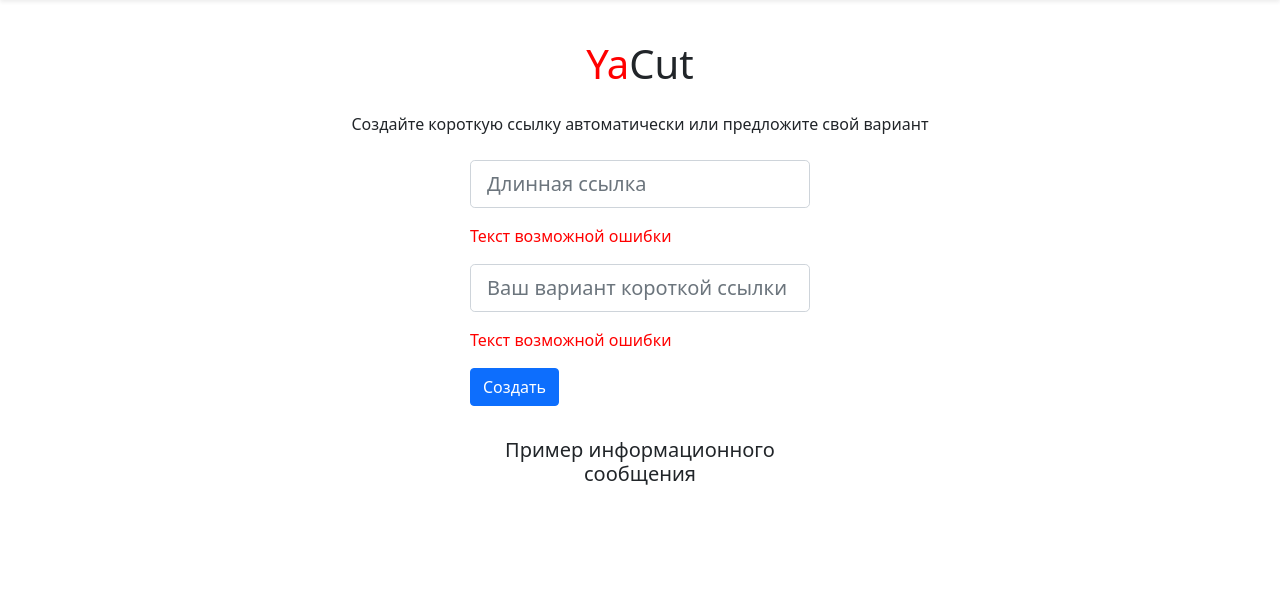
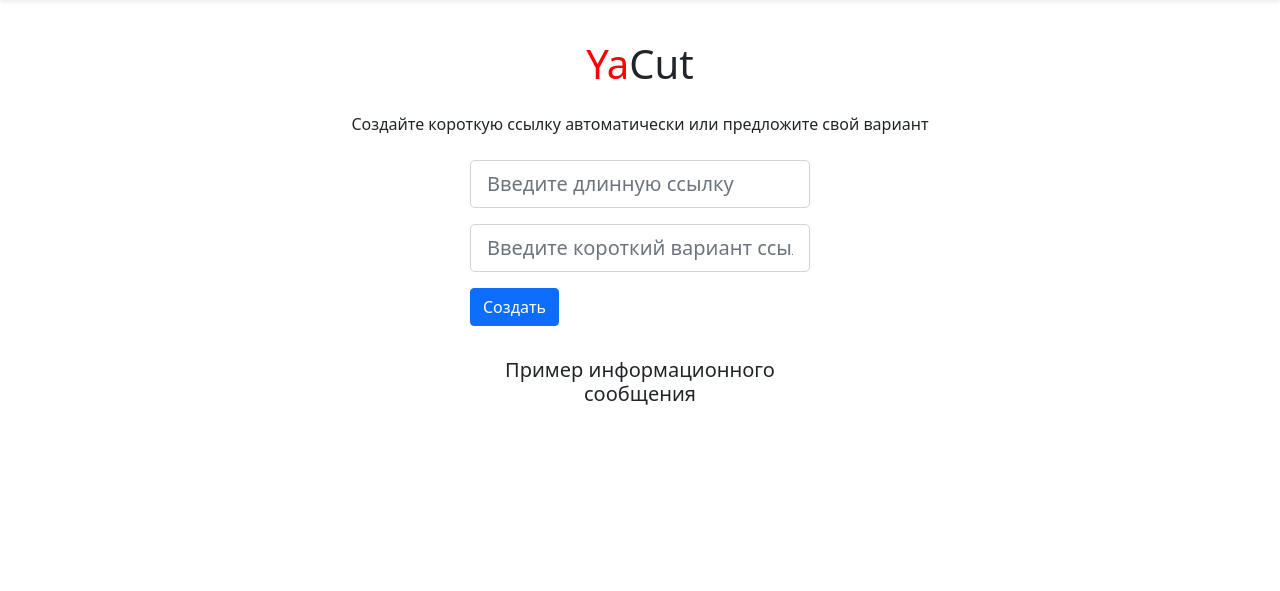
Before and after one commit to avnosov3/Yacut, a Flask app: page / in a window 1280 px wide. Shown: the part 56-647 px from the top of the page. Run offline with Flask 2, Linux system fonts and the light colour scheme; some libraries are stand-ins or nearby versions.

Commit message:
working with forms

```diff
--- a/yacut/forms.py
+++ b/yacut/forms.py
@@ -1,11 +1,11 @@
 from flask_wtf import FlaskForm
 from wtforms import URLField, SubmitField
-from wtforms.validators import DataRequired, Optional, URL
+from wtforms.validators import DataRequired, Optional, URL, Length
 
 
 class URLMapForm(FlaskForm):
     original_link = URLField(
-        'Введите ссылку',
+        'Введите длинную ссылку',
         validators=[
             DataRequired(message='Обязательное поле'),
             URL()
@@ -15,7 +15,8 @@ class URLMapForm(FlaskForm):
         'Введите короткий вариант ссылки',
         validators=[
             Optional(),
-            URL()
+            # URL(),
+            Length(1, 16)
         ]
     )
-    button = SubmitField('Добавить')
+    submit = SubmitField('Создать')
--- a/yacut/models.py
+++ b/yacut/models.py
@@ -1,6 +1,6 @@
 from datetime import datetime
 
-from . import db
+from yacut import db
 
 
 class URLMap(db.Model):
--- a/yacut/templates/main.html
+++ b/yacut/templates/main.html
@@ -9,21 +9,32 @@
     <div class="container">
       <div class="row my-3">
         <div class="col-sm">
-        </div>
+      </div>
         <div class="col-sm">
-          <form>
+          <form method="POST" novalidate>
+            {{ form.csrf_token }}
             <div>
               <div>
-                <input type="text" class="form-control form-control-lg py-2 mb-3" id="form-title"
-                  placeholder="Длинная ссылка">
-                <p><span style="color:red">Текст возможной ошибки</span></p>
+                {{ form.original_link(class="form-control form-control-lg py-2 mb-3", placeholder=form.original_link.label.text) }}
+                <p>
+                  {% if form.original_link.errors %}
+                    {% for error in form.original_link.errors %}
+                      <span style="color:red">{{ error }}</span>
+                    {% endfor %}
+                  {% endif %}
+                </p>
               </div>
               <div>
-                <input type="url" class="form-control form-control-lg py-2 mb-3" id="form-link" n
-                  placeholder="Ваш вариант короткой ссылки">
-                <p><span style="color:red">Текст возможной ошибки</span></p>
+                {{ form.custom_id(class="form-control form-control-lg py-2 mb-3", placeholder=form.custom_id.label.text) }}
+                <p>
+                  {% if form.custom_id.errors %}
+                    {% for error in form.custom_id.errors %}
+                      <span style="color:red">{{ error }}</span>
+                    {% endfor %}
+                  {% endif %}
+                </p>
               </div>
-              <input type="submit" class="btn btn-primary" value="Создать">
+              {{ form.submit(class="btn btn-primary") }}
             </div>
           </form>
         </div>
--- a/yacut/views.py
+++ b/yacut/views.py
@@ -32,4 +32,4 @@ def index_view():
     db.session.add(urlmap)
     db.session.commit()
     # return 'new's
-    return render_template('main.html')
+    return render_template('main.html', form=form)
```
